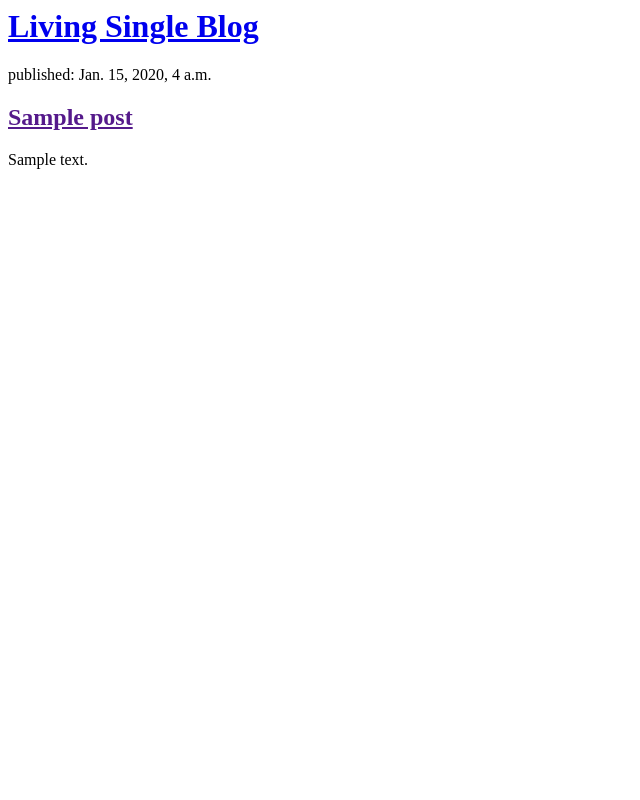
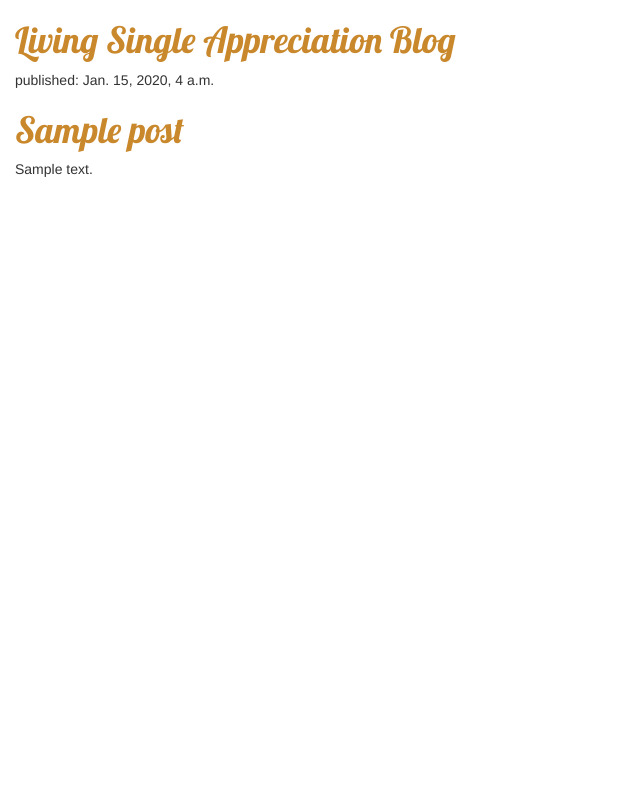
Before and after one commit to YugHug/my-first-blog, a Django app: template blog/templates/blog/post_list.html in a window 1280 px wide. Shown: the whole page, without its empty margins (0-640 px from the left). Run offline with Django 3.2, Linux system fonts and the light colour scheme; the template is opened without the code that fills it: values that come from a table or form of the project are taken from there, others are empty; tables that the repository leaves empty hold one stand-in row (values such as "Sample post"); some libraries are stand-ins or nearby versions.

Commit message:
Added CSS for font and color.

```diff
--- /dev/null
+++ b/blog/static/css/blog.css
@@ -0,0 +1,8 @@
+h1 a {
+  color: #C9882C;
+  font-family: 'Lobster';
+}
+
+body {
+  padding-left: 15px;
+}
--- a/blog/templates/blog/post_list.html
+++ b/blog/templates/blog/post_list.html
@@ -1,16 +1,21 @@
 <html>
+{% load staticfiles %}
   <head>
-    <title>Living Single Blog </title>
+    <title>Living Single Blog</title>
+    <link rel="stylesheet" href="//maxcdn.bootstrapcdn.com/bootstrap/3.2.0/css/bootstrap.min.css">
+    <link rel="stylesheet" href="//maxcdn.bootstrapcdn.com/bootstrap/3.2.0/css/bootstrap-theme.min.css">
+    <link href="//fonts.googleapis.com/css?family=Lobster&subset=latin,latin-ext" rel="stylesheet" type="text/css">
+    <link rel="stylesheet" href="{% static 'css/blog.css' %}">
   </head>
   <body>
     <div>
-      <h1><a href="/">Living Single Blog</a></h1>
+      <h1><a href="/">Living Single Appreciation Blog</a></h1>
     </div>
 
     {% for post in posts %}
     <div>
       <p>published: {{ post.published_date }}</p>
-      <h2><a href="">{{ post.title }}</a></h2>
+      <h1><a href="">{{ post.title }}</a></h1>
       <p>{{ post.text|linebreaksbr }}</p>
       <!--
       <p>This blog will be devoted to seasons 1 - 4 of one of the greatest television shows I've had the pleasure to see, Living Single. The predecessor to other shows of its kind (cough cough "Friends", I'm looking at you), we will never forget you. As of now, the episodes are a bit out of order, and strictly based on my memory during this testing phase of this blog. I intend to put them into order eventually and include memorable lines!-->
```
